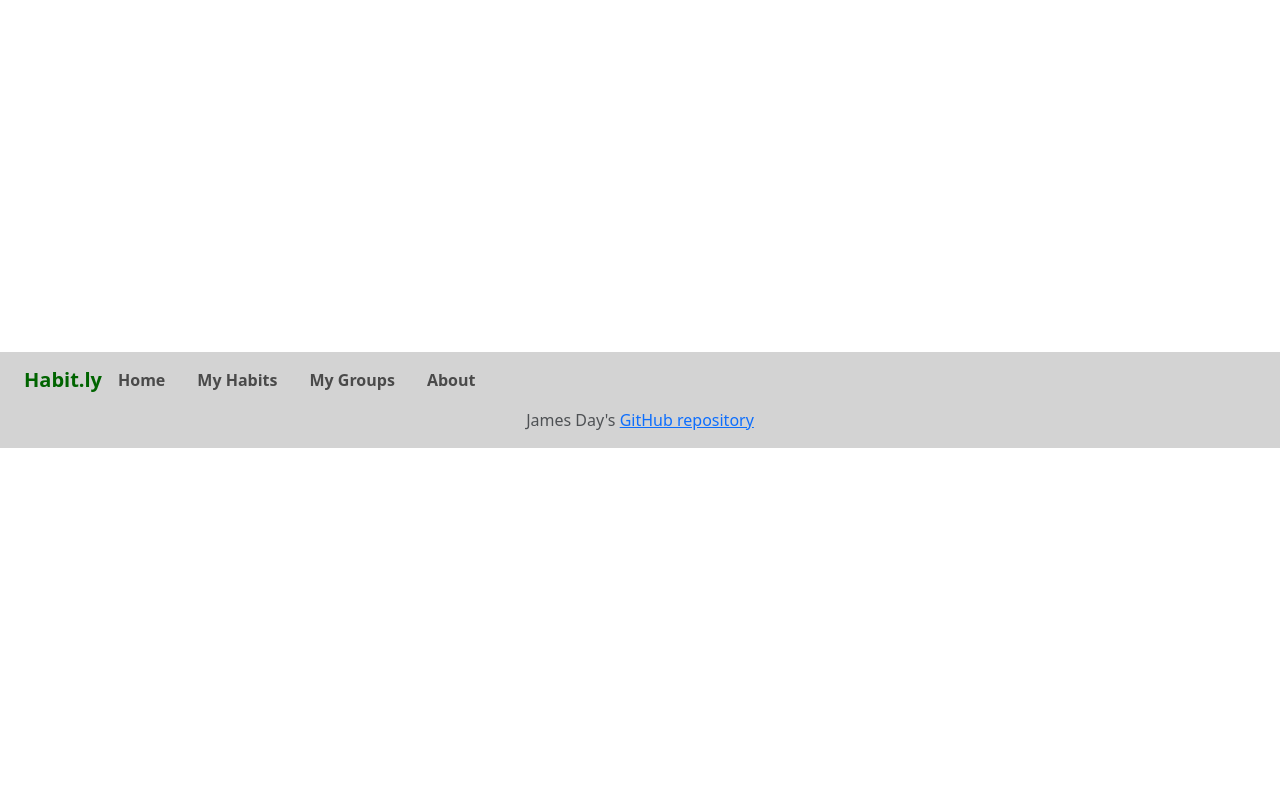
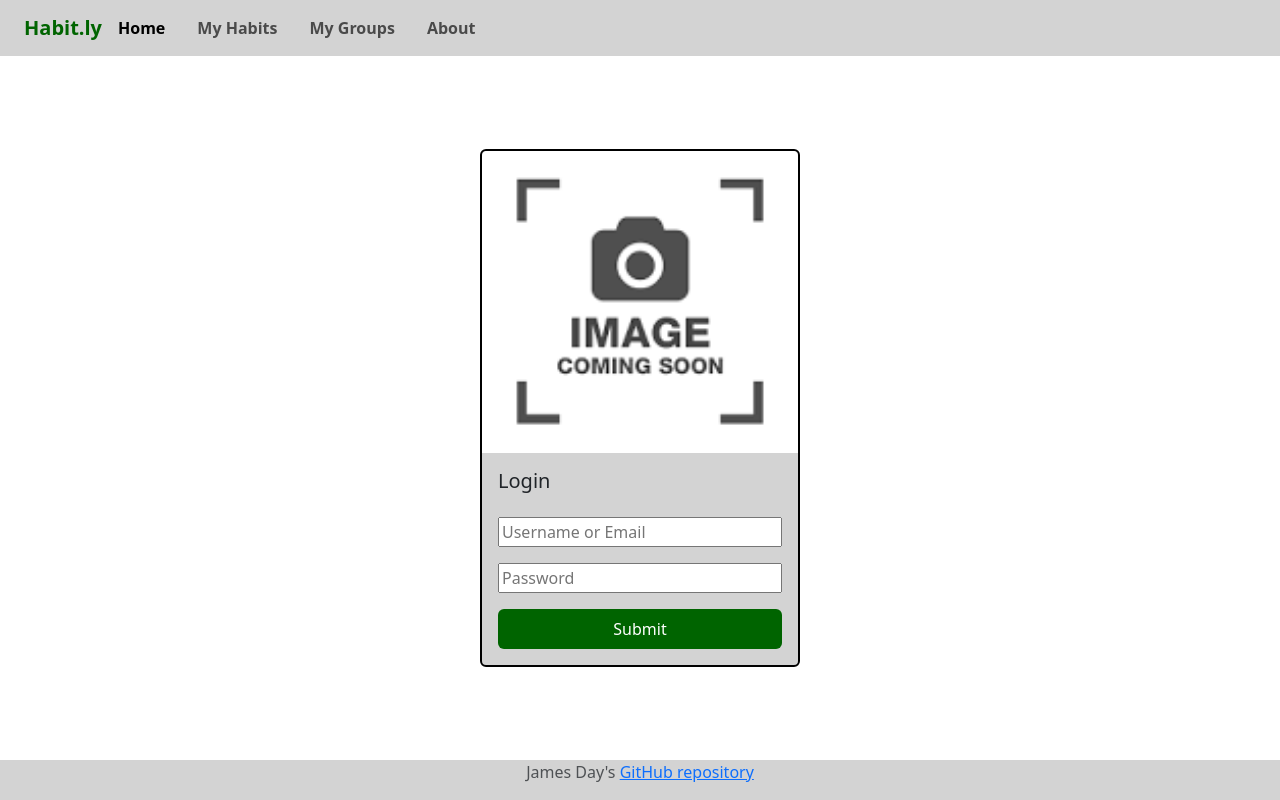
Before and after one commit to James-820/startup, a React (Vite) app: page / in a window 1280 px wide. Built offline with nearby package versions, Linux system fonts and the light colour scheme.

Commit message:
add(login.jsx, login.css) update(about.jsx, app.jsx) Added the Login component

```diff
--- a/src/about/about.jsx
+++ b/src/about/about.jsx
@@ -10,11 +10,12 @@ export function About() {
                     <p class="card-text">
                         Habit.ly was first created by James Day, then a student at Brigham Young University in Provo, Utah. His goal was to create a
                         habit tracker that would leverage group accountability to support people in their quest for progress. Later, he got super,
-                        super rich, and now lives on a private island somewhere where he can make more web apps and paint his minis in peace.
+                        super rich, and now lives on a private island somewhere where he can make more web apps and paint Warhammer minis in peace (or at
+                        least that's what he's manifesting for himself).
                     </p>
                     <p class="card-text">
                         If you have questions or need customer support, that's really too bad. We don't have any of that stuff yet. Just be patient for now.
-                        In the meantime, here's a quote by a person:
+                        In the meantime, here's a quote:
                     </p>
                 </div>
             </div>
@@ -29,7 +30,7 @@ export function About() {
             </div>
 
             <div class="pic-frame">
-                <img id="random-pic" src="../../public/placeholder.png" alt="Random cool picture" />
+                <img id="random-pic" src="/placeholder.png" alt="Random cool picture" />
             </div>
 
         </main>
--- a/src/app.jsx
+++ b/src/app.jsx
@@ -3,7 +3,7 @@ import 'bootstrap/dist/css/bootstrap.min.css';
 import './app.css';
 import { BrowserRouter, NavLink, Route, Routes } from 'react-router-dom';
 import { About } from './about/about';
-import { Nav } from 'react-bootstrap';
+import { Login } from './login/login';
 
 export default function App() {
     return (
@@ -14,7 +14,7 @@ export default function App() {
                     <div className='navbar-brand'>Habit.ly</div>
                     <div className='navbar-nav'>
                         <li className='nav-item'>
-                            <a className='nav-link' href="index.html">Home</a>
+                            <NavLink className='nav-link' to=''>Home</NavLink>
                         </li>
                         <li className='nav-item'>
                             <a className='nav-link' href="habits.html">My Habits</a>
@@ -30,7 +30,11 @@ export default function App() {
             </header>
 
             <Routes>
+                <Route path='/' element={<Login />} exact />
                 <Route path='/about' element={<About />} />
+                <Route path='/' element='' />
+                <Route path='/' element='' />
+                <Route path='*' element={<NotFound />} />
             </Routes>
 
             <footer className='sticky-bottom'>
@@ -40,3 +44,7 @@ export default function App() {
         </BrowserRouter>
     );
 }
+
+function NotFound() {
+  return <main className="container-fluid text-center">404: Return to sender. Address unknown.</main>;
+}
--- /dev/null
+++ b/src/login/login.css
@@ -0,0 +1,32 @@
+main {
+    justify-content: center;
+}
+
+.card {
+    width: 25vw;
+}
+
+.card-body {
+    display: flex;
+    flex-direction: column;
+    gap: 1em;
+}
+
+.btn {
+    background-color: darkgreen;
+    color: white;
+    box-sizing: border-box;
+    border: 2px solid transparent;
+}
+
+.btn:hover {
+    border-color: black;
+    background-color: white;
+}
+
+.btn:hover:active {
+    transition: none !important;
+    border-color: transparent;
+    background-color: black;
+    color: white;
+}
--- /dev/null
+++ b/src/login/login.jsx
@@ -0,0 +1,18 @@
+import React from "react";
+import './login.css';
+
+export function Login() {
+    return (
+        <main>
+            <div class="card">
+                <img class="card-img-top" src="placeholder.png" alt="Placeholder image" />
+                <div class="card-body">
+                    <h5 class="card-title">Login</h5>
+                    <input id="username" type="text" placeholder="Username or Email"/>
+                    <input id="password" type="password" placeholder="Password" />
+                    <div id="submit" class="btn">Submit</div>
+                </div>
+            </div>
+        </main>
+    );
+}
```
